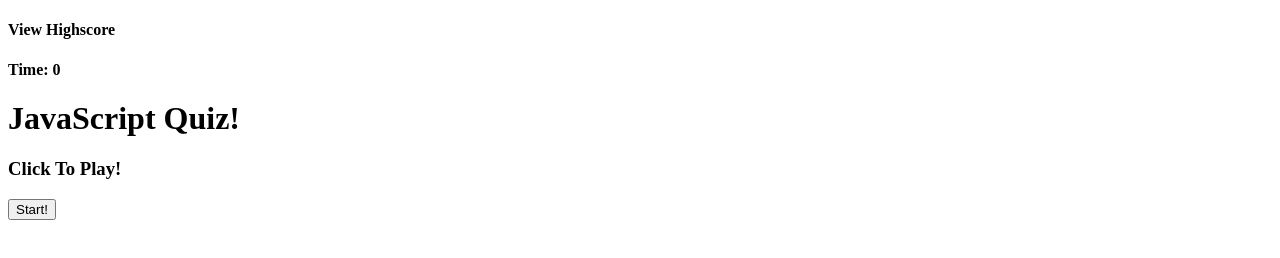
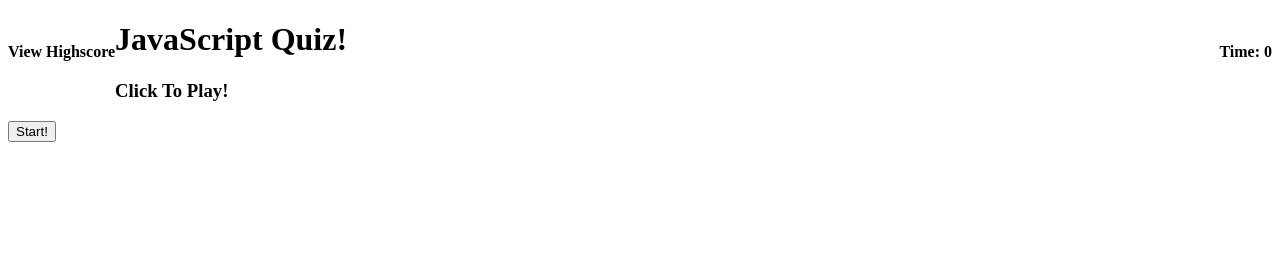
Before and after one commit to Andrewy2416/codequiz, a plain HTML site: page index.html in a window 1280 px wide. Drawn offline with Linux system fonts and the light colour scheme.

Commit message:
added initial stylesheet and script. added positions for high score and timer in CSS

```diff
--- a/index.html
+++ b/index.html
@@ -4,6 +4,9 @@
     <meta charset="UTF-8">
     <meta http-equiv="X-UA-Compatible" content="IE=edge">
     <meta name="viewport" content="width=device-width, initial-scale=1.0">
+    <link href="style.css" rel="stylesheet" type="text/css">
+    <script src = "script.js" type="text/javascript"></script>
+
     <title>Code Quiz</title>
 </head>
 <body>
--- /dev/null
+++ b/style.css
@@ -0,0 +1,8 @@
+
+.right {
+    float: right;
+}
+
+.left {
+    float: left;
+}
```
Also changed, not shown: script.js (added).
